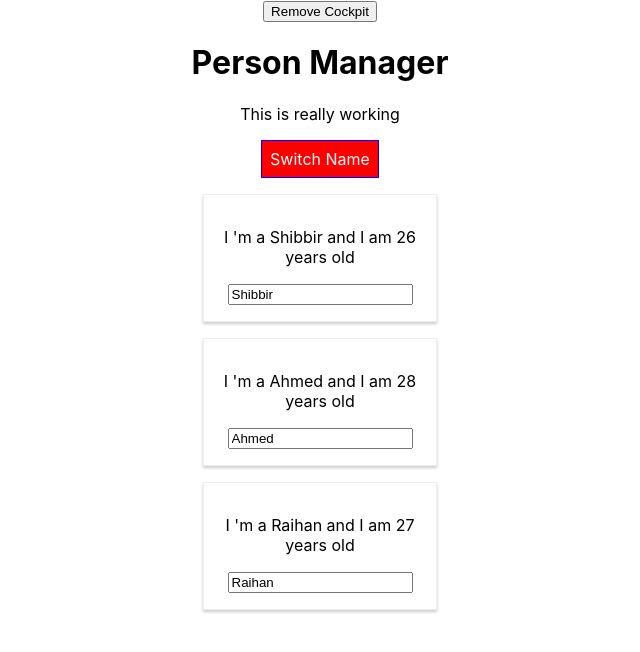
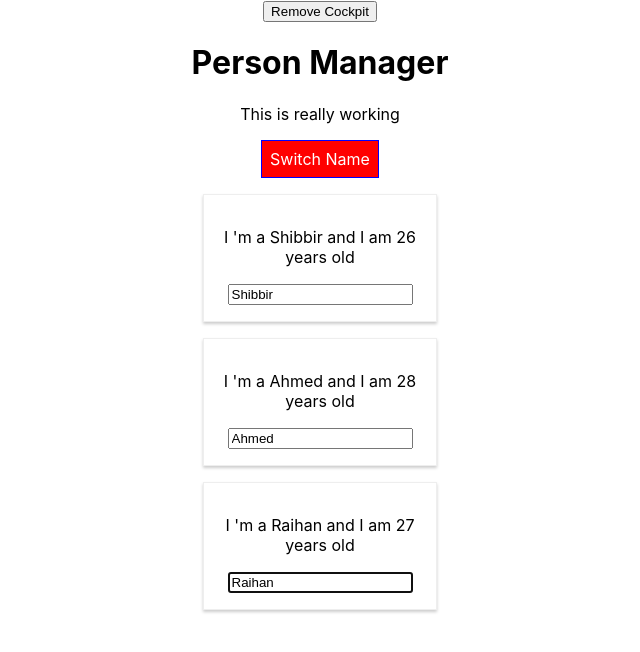
Before and after one commit to shibbirweb/reactjs-practice, a React (Create React App) app: page / in a window 1280 px wide. Both pictures are taken after a click on the button "Switch Name". Shown: the top 652 px of the page, without its empty margins (320-960 px from the left). Built offline with nearby package versions, Linux system fonts and the light colour scheme.

Commit message:
27. Using Refs

```diff
--- a/src/components/Persons/Person/Person.js
+++ b/src/components/Persons/Person/Person.js
@@ -5,18 +5,35 @@
 import WithClass from "../../../hoc/withClass";
 
 class Person extends Component {
+  constructor(props) {
+    super(props);
+    this.inputElementRef = React.createRef();
+  }
+
+  componentDidMount() {
+    //this.inputElement.focus();
+    this.inputElementRef.current.focus();
+  }
+
   render() {
     console.log("[Person.js] is render");
     return (
       <Auxiliary>
         <p key={"i1"} onClick={this.props.click}>
-          {" "}
           I 'm a {this.props.name} and I am {this.props.age} years old
         </p>
 
         <p key={"i2"}> {this.props.children}</p>
         <input
           key={"i3"}
+          //   ref={(inputEl) => {
+          //       inputEl.focus();
+          //   }}
+
+          //   ref={(inputEl) => {
+          //     this.inputElement = inputEl;
+          //   }}
+          ref={this.inputElementRef}
           type="text"
           onChange={this.props.changed}
           value={this.props.name}
```
